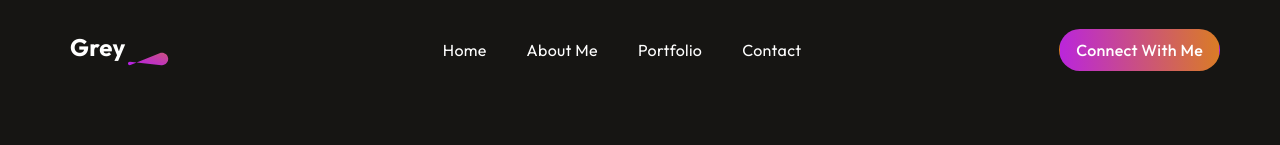
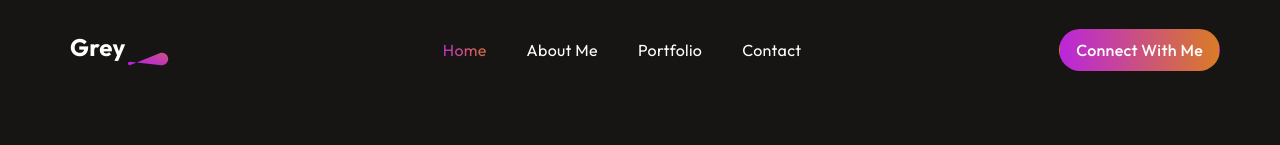
Before and after one commit to Gariiiiii/myPortfolio, a React (Vite) app: page / in a window 1280 px wide. In both pictures the pointer is over the item "Home". Shown: the top 145 px of the page. Built offline with nearby package versions, Linux system fonts and the light colour scheme; grey boxes are pictures that could not be loaded.

Commit message:
Update Navbar.css

```diff
--- a/src/components/Navbar/Navbar.css
+++ b/src/components/Navbar/Navbar.css
@@ -9,3 +9,14 @@ a.nav-connect:hover{
     transform: scale(1.05);
     border:2px solid #fff;
 }
+
+.navbar-nav .nav-item{
+    transition: 0.3s;
+}
+
+.navbar-nav .nav-item:hover{
+    background: linear-gradient(267deg, #da7c25 0.36%, #b923e1 102.67%);
+    background-clip: text;
+    -webkit-background-clip: text;
+    -webkit-text-fill-color: transparent;
+}
```
